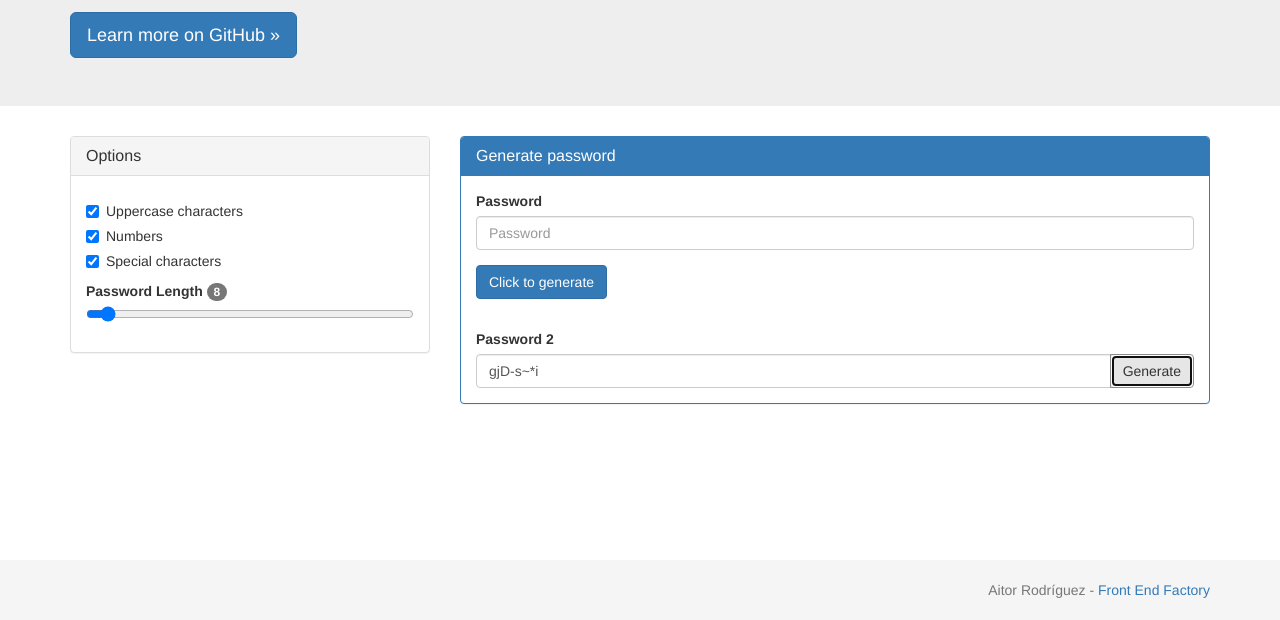
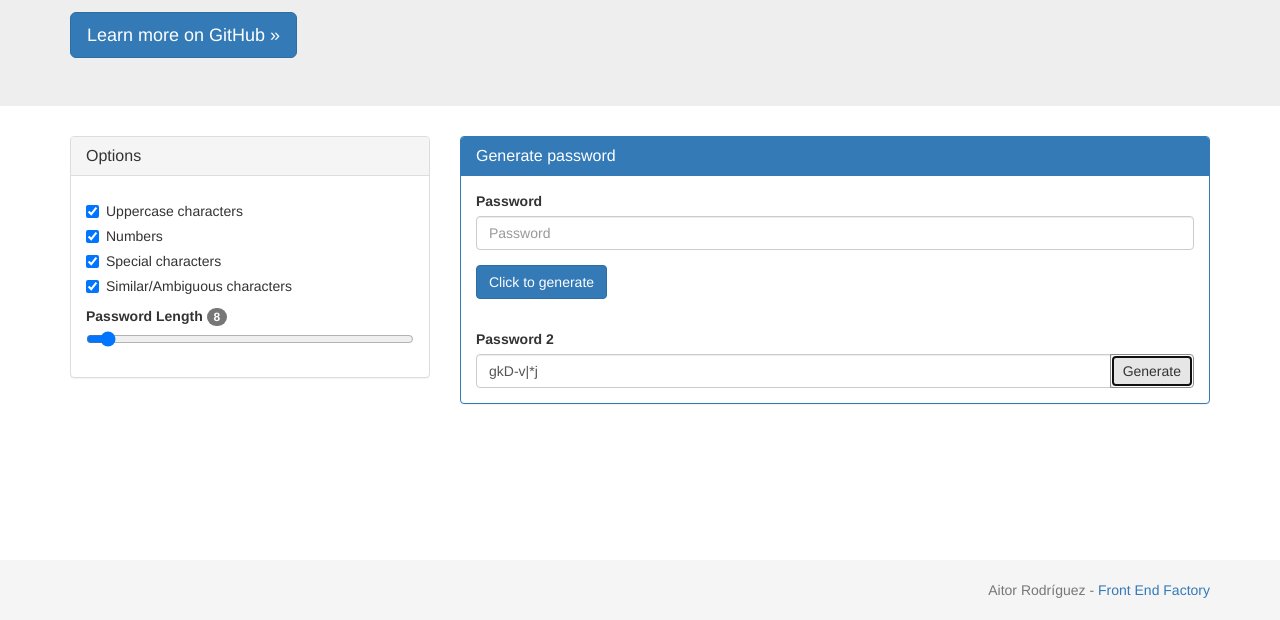
Before and after one commit to AitorRodriguez990/ng-password-generator, a website: page index.html in a window 1280 px wide. Both pictures are taken after typing "Sample" into the empty fields and a click on the button "Generate". Shown: the part 180-800 px from the top of the page. Drawn offline with nearby package versions, Linux system fonts and the light colour scheme.

Commit message:
Added similarChar option
        * similarChars is an option to include/exclude the characters "iloIO01|" which can be ambiguous, depending on the font. By default similarChars is true.
	* Added similarChars checkbox to index.html

```diff
--- a/index.html
+++ b/index.html
@@ -65,6 +65,12 @@
 									Special characters
 								</label>
 							</div>
+							<div class="checkbox">
+								<label>
+									<input type="checkbox" data-ng-model="options.similarChars">
+									Similar/Ambiguous characters
+								</label>
+							</div>
 							<div class="form-group">
 								<label for="password">
 									Password Length
@@ -85,7 +91,7 @@
 								<label for="password">Password</label>
 								<input type="text" name="password" id="password" class="form-control" placeholder="Password" data-ng-model="passwordField">
 							</div>
-							<password-generator class="btn btn-primary" field="passwordField" button-text="Click to generate" password-length="options.passwordLength" uppercase="options.uppercase" numbers="options.numbers" specials="options.specials"></password-generator>
+							<password-generator class="btn btn-primary" field="passwordField" button-text="Click to generate" password-length="options.passwordLength" uppercase="options.uppercase" numbers="options.numbers" specials="options.specials" data-similar-chars="options.similarChars"></password-generator>
 
 						</div>
 						<div class="panel-body">
@@ -93,7 +99,7 @@
 							<div class="input-group">
 								<input type="text" name="password2" id="password2" class="form-control" placeholder="Password" data-ng-model="passwordField2">
 								<span class="input-group-btn">
-									<button type="button" class="btn btn-default" data-password-generator data-field="passwordField2" data-button-text="Generate" data-password-length="options.passwordLength" data-uppercase="options.uppercase" data-numbers="options.numbers" data-specials="options.specials"></button>
+									<button type="button" class="btn btn-default" data-password-generator data-field="passwordField2" data-button-text="Generate" data-password-length="options.passwordLength" data-uppercase="options.uppercase" data-numbers="options.numbers" data-specials="options.specials" data-similar-chars="options.similarChars"></button>
 								</span>
 							</div>
 						</div>
--- a/ng-password-generator.js
+++ b/ng-password-generator.js
@@ -17,7 +17,8 @@ angular
 			passwordLength: 8,
 			uppercase: true,
 			numbers: true,
-			specials: true
+			specials: true,
+			similarChars: true
 		};
 
 	}])
@@ -32,6 +33,7 @@ angular
 				uppercase: '=?uppercase',
 				numbers: '=?numbers',
 				specials: '=?specials',
+				similarChars: '=?similarChars',
 				buttonText: '@?buttonText'
 			},
 			template: '<button type="button" data-ng-click="generatePassword()">{{ buttonText }}</button>',
@@ -42,16 +44,24 @@ angular
 				scope.uppercase = (scope.uppercase) ? scope.uppercase : false;
 				scope.numbers = (scope.numbers) ? scope.numbers : false;
 				scope.specials = (scope.specials) ? scope.specials : false;
+				scope.similarChars = (scope.similarChars) ? scope.similarChars : false;
 				scope.buttonText = (scope.buttonText !== undefined) ? scope.buttonText : 'Generate password';
 
 				// Enable password generation
 				scope.generatePassword = function() {
 
 					// Create variables with characters, numbers and special
-					var lowerCharacters = ['a', 'b', 'c', 'd', 'e', 'f', 'g', 'h', 'i', 'j', 'k', 'l', 'm', 'n', 'o', 'p', 'q', 'r', 's', 't', 'u', 'v', 'w', 'x', 'y', 'z'],
-						upperCharacters = ['A', 'B', 'C', 'D', 'E', 'F', 'G', 'H', 'I', 'J', 'K', 'L', 'M', 'N', 'O', 'P', 'Q', 'R', 'S', 'T', 'U', 'V', 'W', 'X', 'Y', 'Z'],
-						numbers = ['0', '1', '2', '3', '4', '5', '6', '7', '8', '9'],
-						specials = ['!', '"', '"', '#', '$', '%', '&', '\'', '(', ')', '*', '+', ',', '-', '.', '/', ':', ';', '<', '=', '>', '?', '@', '[', '\\', ']', '^', '_', '`', '{', '|', '}', '~'];
+					var lowerCharacters = ['a', 'b', 'c', 'd', 'e', 'f', 'g', 'h', 'j', 'k', 'm', 'n', 'p', 'q', 'r', 's', 't', 'u', 'v', 'w', 'x', 'y', 'z'],
+						upperCharacters = ['A', 'B', 'C', 'D', 'E', 'F', 'G', 'H', 'J', 'K', 'L', 'M', 'N', 'P', 'Q', 'R', 'S', 'T', 'U', 'V', 'W', 'X', 'Y', 'Z'],
+						numbers = ['2', '3', '4', '5', '6', '7', '8', '9'],
+						specials = ['!', '"', '"', '#', '$', '%', '&', '\'', '(', ')', '*', '+', ',', '-', '.', '/', ':', ';', '<', '=', '>', '?', '@', '[', '\\', ']', '^', '_', '`', '{', '}', '~'];
+
+					if (scope.similarChars) {
+						lowerCharacters = lowerCharacters.concat(['i', 'l', 'o']);
+						upperCharacters = upperCharacters.concat(['I', 'O']);
+						numbers = numbers.concat(['0', '1']);
+						specials = specials.concat(['|']);
+					}
 
 					// Concatenate the differents variables according to true/false
 					var finalCharacters = lowerCharacters;
```
